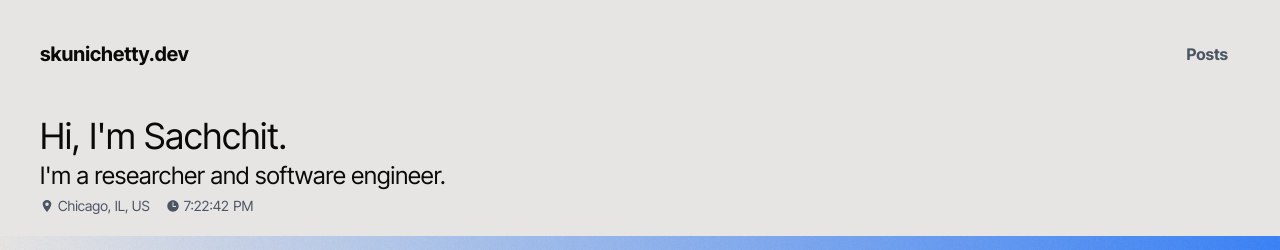
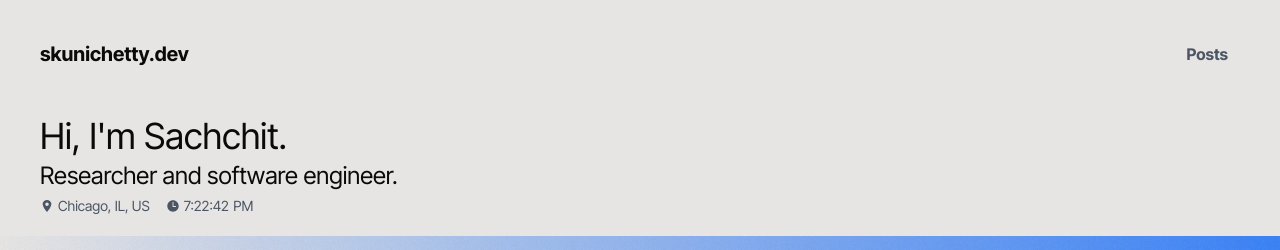
Before and after one commit to skunichetty/website, a Next.js app: page / in a window 1280 px wide. Shown: the top 250 px of the page. Built offline with nearby package versions, Linux system fonts and the light colour scheme.

Commit message:
Simplify landing page subtitle

```diff
--- a/app/page.tsx
+++ b/app/page.tsx
@@ -23,7 +23,7 @@ export default function Home() {
       <div className="block h-fit mt-6 sm:w-4/5 w-full px-10">
         <div className="line text-4xl">Hi, I&apos;m Sachchit.</div>
         <div className="line sm:text-2xl text-xl mt-1">
-          I&apos;m a researcher and software engineer.
+          Researcher and software engineer.
         </div>
         <div className="line">
           <Location />
```
